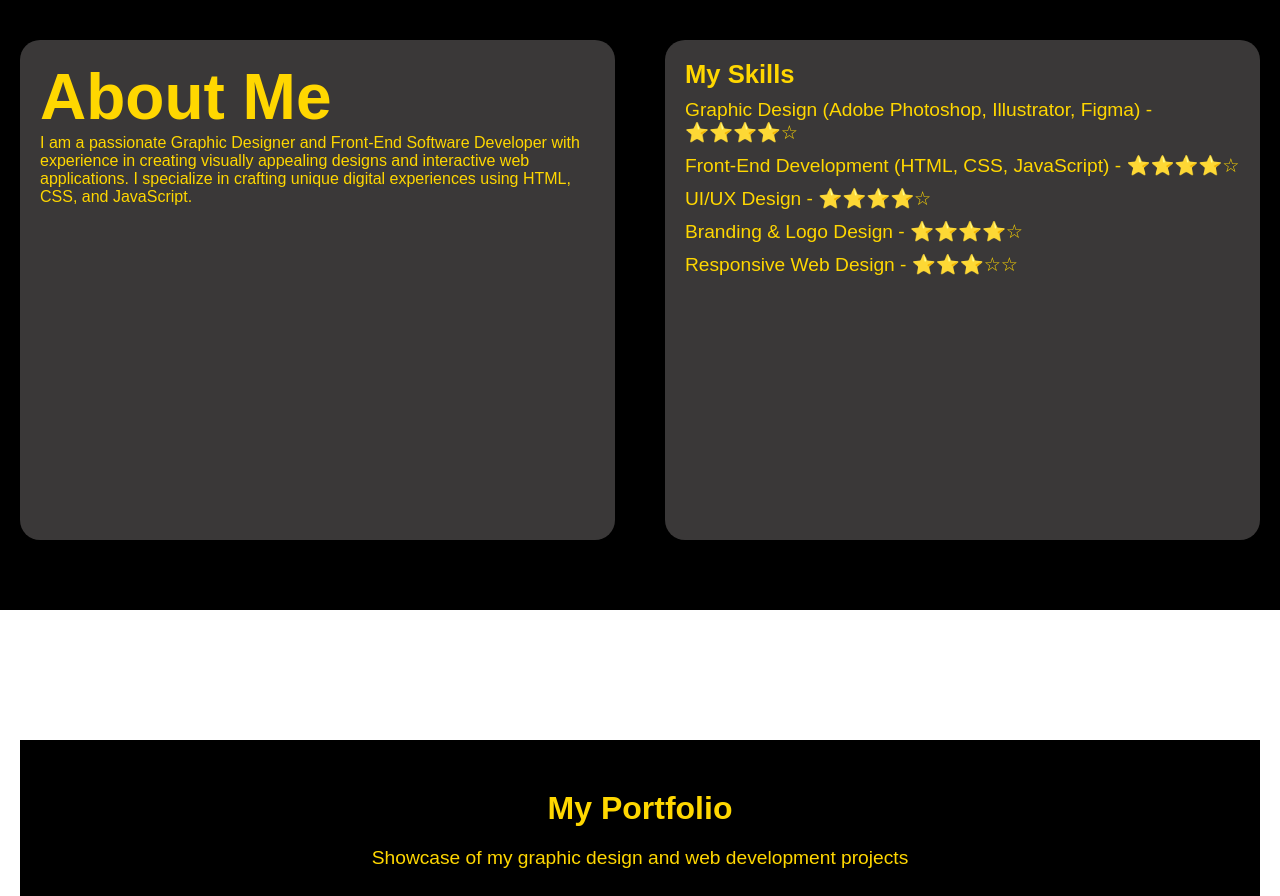
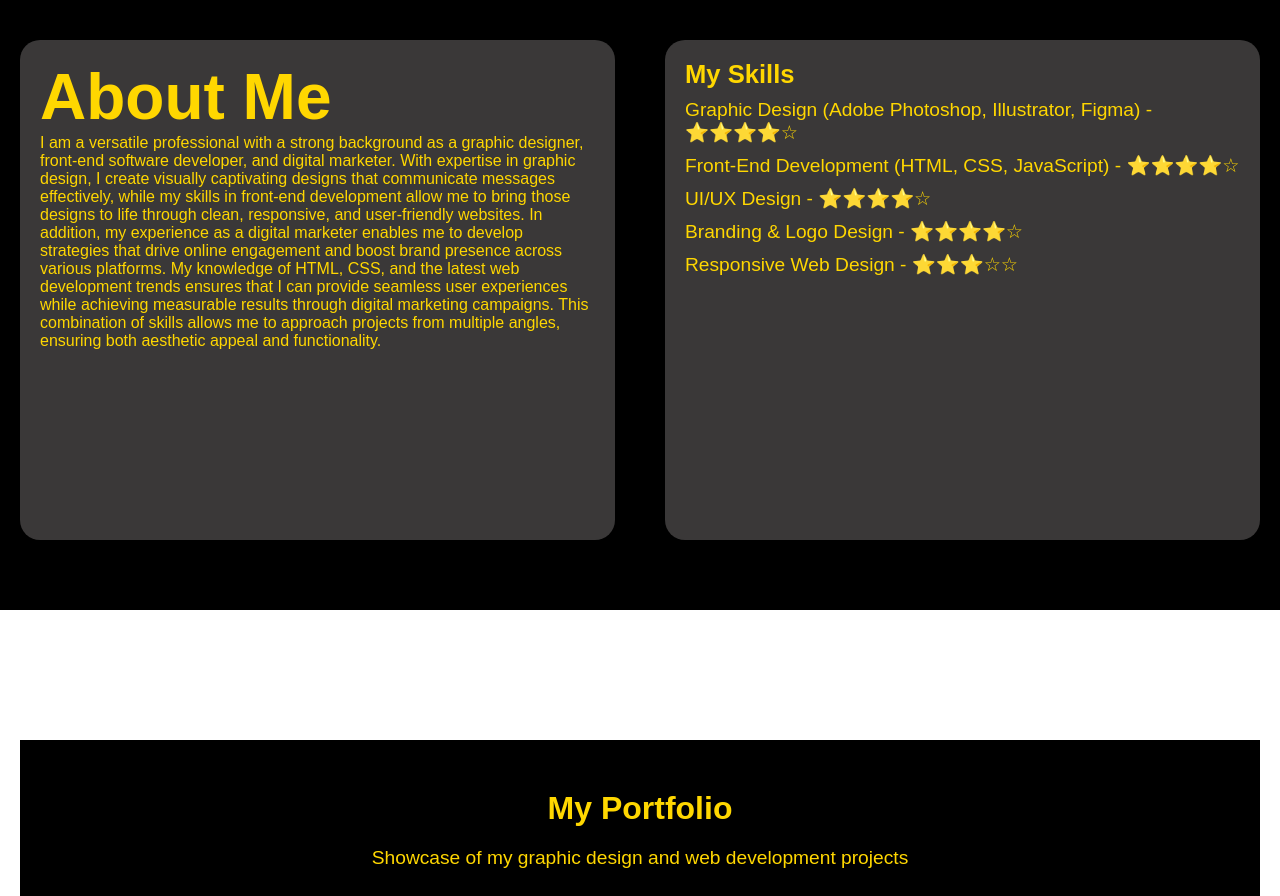
Before and after one commit to unclejoe2/Jeff-s-portfolio, a plain HTML site: page index.html in a window 1280 px wide. Shown: the part 800-1696 px from the top of the page. Drawn offline with nearby package versions, Linux system fonts and the light colour scheme; files whose address does not match are found by name.

Commit message:
Update index.html

```diff
--- a/index.html
+++ b/index.html
@@ -32,7 +32,7 @@
     <section id="about" class="about">
         <div class="about-text fade-in">
             <h1>About Me</h1>
-            <p>I am a passionate Graphic Designer and Front-End Software Developer with experience in creating visually appealing designs and interactive web applications. I specialize in crafting unique digital experiences using HTML, CSS, and JavaScript.</p>
+            <p>I am a versatile professional with a strong background as a graphic designer, front-end software developer, and digital marketer. With expertise in graphic design, I create visually captivating designs that communicate messages effectively, while my skills in front-end development allow me to bring those designs to life through clean, responsive, and user-friendly websites. In addition, my experience as a digital marketer enables me to develop strategies that drive online engagement and boost brand presence across various platforms. My knowledge of HTML, CSS, and the latest web development trends ensures that I can provide seamless user experiences while achieving measurable results through digital marketing campaigns. This combination of skills allows me to approach projects from multiple angles, ensuring both aesthetic appeal and functionality.</p>
         </div>
         <div class="skills fade-in">
             <h2>My Skills</h2>
```
